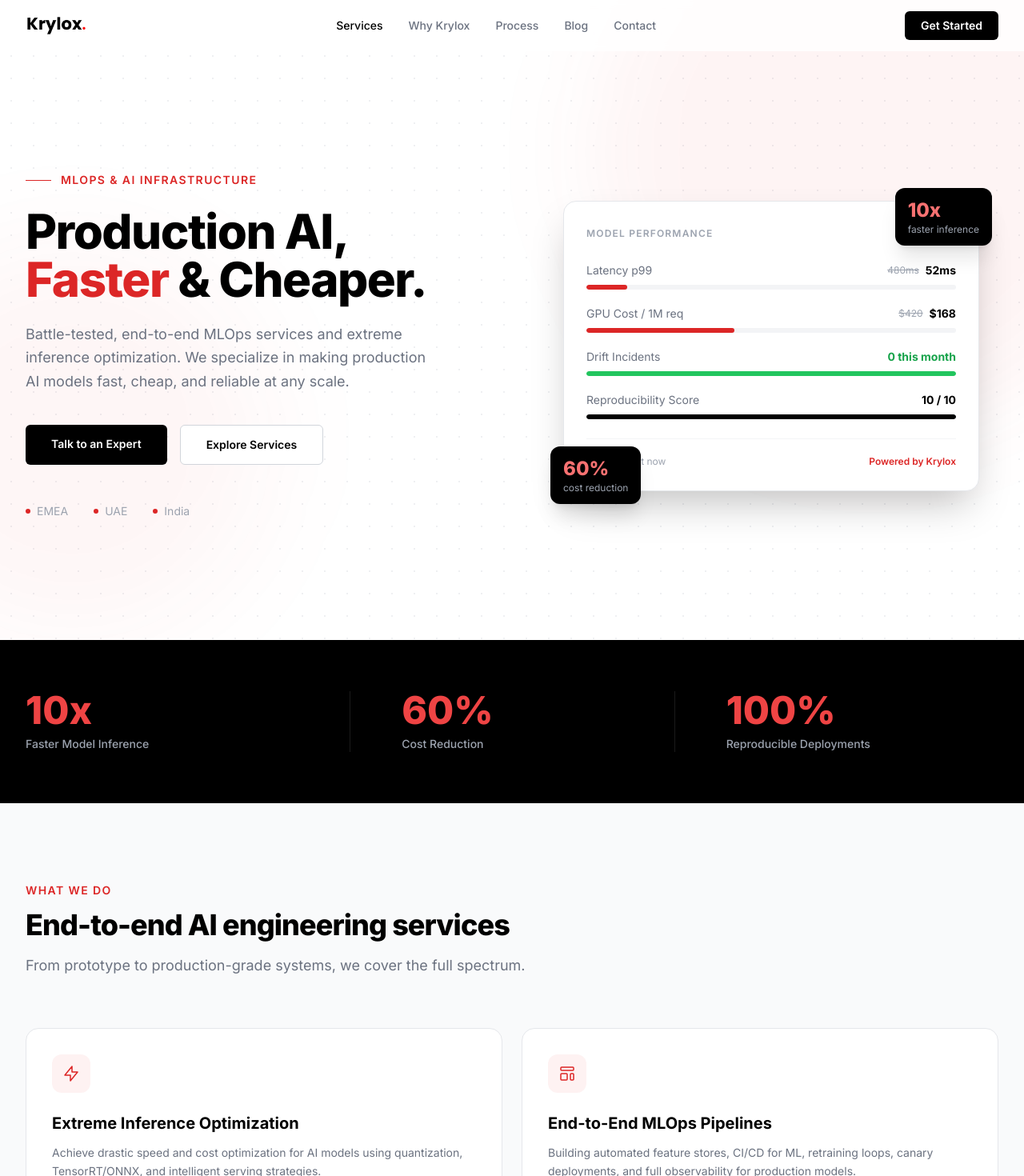
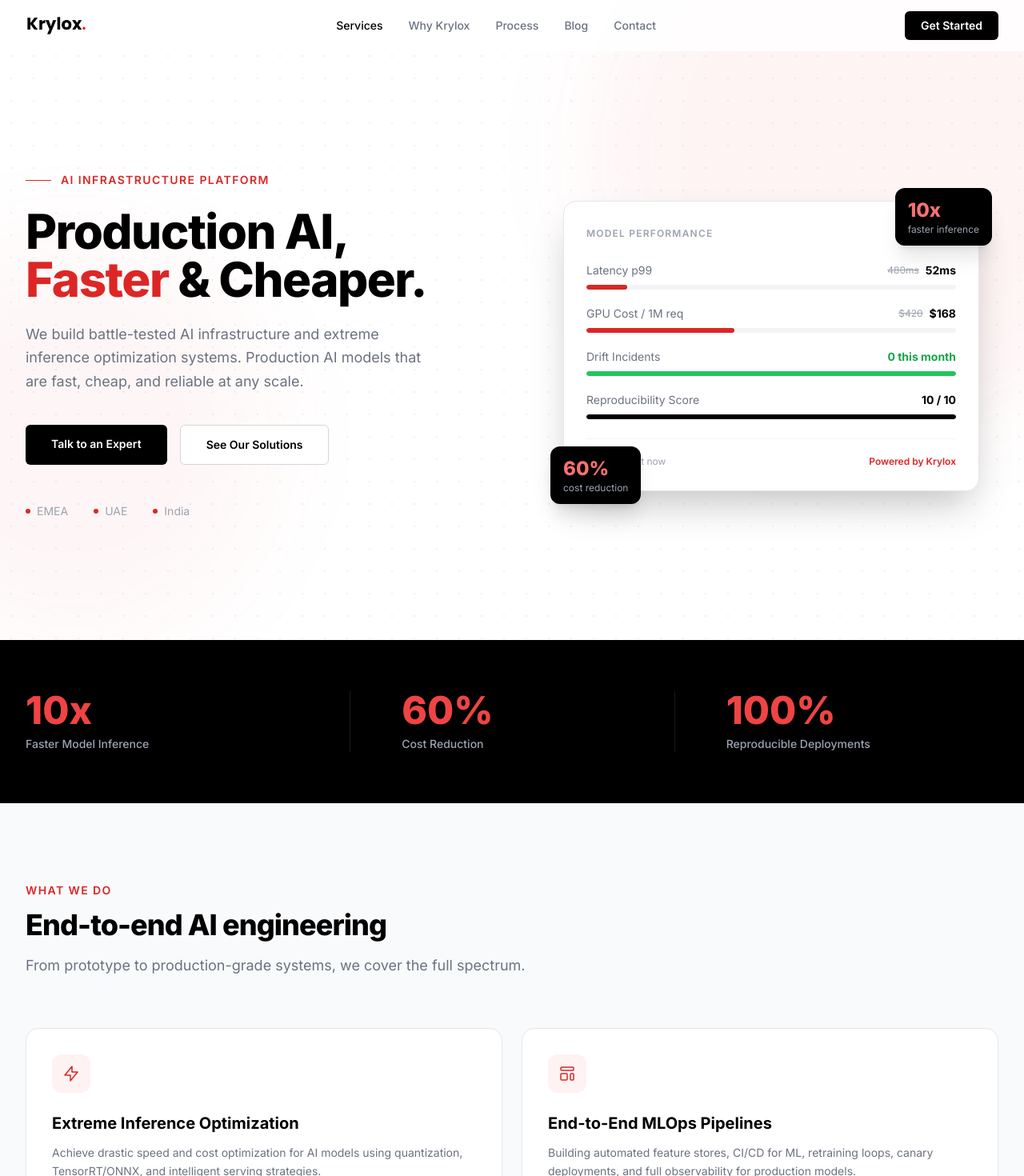
Before and after one commit to krylox-llp/website, a Next.js app: page / in a window 1280 px wide. Shown: the top 1470 px of the page at 80% size. Built offline with nearby package versions, Linux system fonts and the light colour scheme.

Commit message:
fix: offering projection for gcp credits

```diff
--- a/app/page.tsx
+++ b/app/page.tsx
@@ -95,9 +95,10 @@
 
 const TECH = [
   "PyTorch", "TensorFlow", "TensorRT", "ONNX", "Triton Inference Server",
-  "KServe", "Kubernetes", "Docker", "MLflow", "Kubeflow",
+  "KServe", "Kubernetes", "MLflow", "Kubeflow",
   "OpenTelemetry", "Ray Serve", "FastAPI", "Grafana",
-  "Google Kubernetes Engine", "Vertex AI", "Cloud Run", "Google Cloud Storage",
+  "Google Kubernetes Engine", "Vertex AI", "Cloud Run",
+  "SGLang", "NVIDIA DCGM",
 ];
 
 export default function Home() {
@@ -121,7 +122,7 @@
                 <div className="flex items-center gap-3 mb-6">
                   <span className="h-px w-8 bg-red-600" />
                   <span className="text-sm font-semibold text-red-600 uppercase tracking-widest">
-                    MLOps & AI Infrastructure
+                    AI Infrastructure Platform
                   </span>
                 </div>
                 <h1 className="text-5xl md:text-6xl font-extrabold text-black leading-[1.05] tracking-tight">
@@ -130,8 +131,8 @@
                   <span className="text-red-600">Faster</span> & Cheaper.
                 </h1>
                 <p className="mt-6 text-lg text-gray-500 leading-relaxed max-w-lg">
-                  Battle-tested, end-to-end MLOps services and extreme inference optimization.
-                  We specialize in making production AI models fast, cheap, and reliable at any scale.
+                  We build battle-tested AI infrastructure and extreme inference optimization systems.
+                  Production AI models that are fast, cheap, and reliable at any scale.
                 </p>
                 <div className="mt-10 flex flex-col sm:flex-row gap-4">
                   <a
@@ -144,7 +145,7 @@
                     href="#services"
                     className="rounded-md border border-gray-300 bg-white px-8 py-3.5 text-sm font-semibold text-black hover:border-black transition-colors text-center"
                   >
-                    Explore Services
+                    See Our Solutions
                   </a>
                 </div>
                 <div className="mt-12 flex flex-wrap gap-x-8 gap-y-3 text-sm text-gray-400">
@@ -245,7 +246,7 @@
                 What We Do
               </span>
               <h2 className="mt-3 text-4xl font-extrabold text-black tracking-tight">
-                End-to-end AI engineering services
+                End-to-end AI engineering
               </h2>
               <p className="mt-4 text-gray-500 text-lg leading-relaxed">
                 From prototype to production-grade systems, we cover the full spectrum.
```
